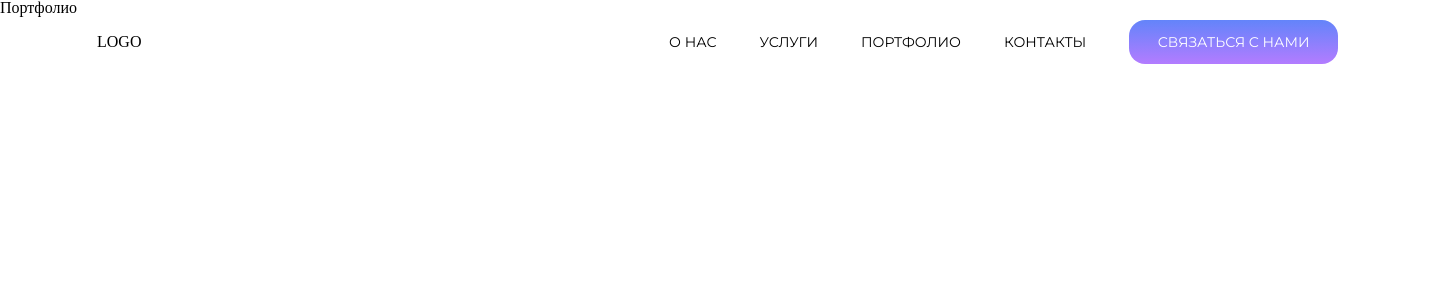
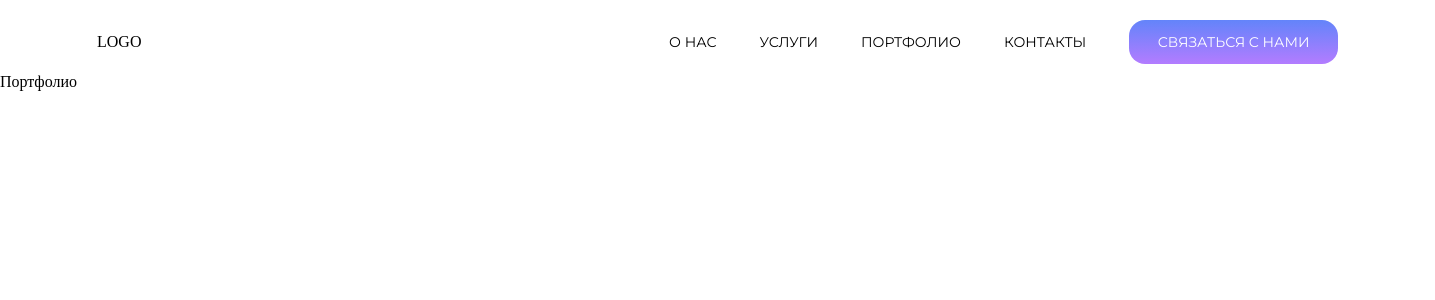
Before and after one commit to ITSUKEN-WORK/itsuken, a React (Create React App) app in the folder cite/: page /portfolio in a window 1280 px wide. Shown: the top 300 px of the page, 1435 px wide, since content can reach past the window. Built offline with nearby package versions, Linux system fonts and the light colour scheme.

Commit message:
fix:fixed  path for svg,fixed position fot header and aboutUs

```diff
--- a/cite/src/components/aboutUs/AboutUs.css
+++ b/cite/src/components/aboutUs/AboutUs.css
@@ -5,6 +5,7 @@
     margin: auto;
     justify-content: space-between;
     align-items: center;
+    padding: 0px 97px 0px 97px ;
 
 }
 .aboutUs_block{
@@ -38,7 +39,7 @@
 .image{
 height: 600px;
 width: 630px;
-background-image: url('\\svg\\karakulz.svg');
+background-image: url('./svg/karakulz.svg');
 background-size: cover;
 filter: drop-shadow(5px 10px 200px rgba(189, 141, 255, 1));
 }
--- a/cite/src/components/contactButtons/ContactButtons.css
+++ b/cite/src/components/contactButtons/ContactButtons.css
@@ -7,18 +7,18 @@
 .Viber{
     height: 25px;
     width: 25px;
-    background-image: url('\\svg\\viber.svg');
+    background-image: url('./svg/viber.svg');
     background-size: cover;
 }
 .Telegram{
     height: 25px;
     width: 25px;
-    background-image: url('\\svg\\telegram.svg');
+    background-image: url('./svg/telegram.svg');
     background-size: cover;
 }
 .WhatsUp{
     height: 25px;
     width: 25px;
-    background-image: url('\\svg\\whatsapp.svg');
+    background-image: url('./svg/whatsapp.svg');
     background-size: cover;
 }
--- a/cite/src/components/header/header.css
+++ b/cite/src/components/header/header.css
@@ -1,8 +1,8 @@
 .header {
     width: 1241px;
     padding: 20px 97px 10px 97px ;
-    position:fixed;
-    top: 0;
+    margin: auto;
+
 }
 
 .header-row {
```
